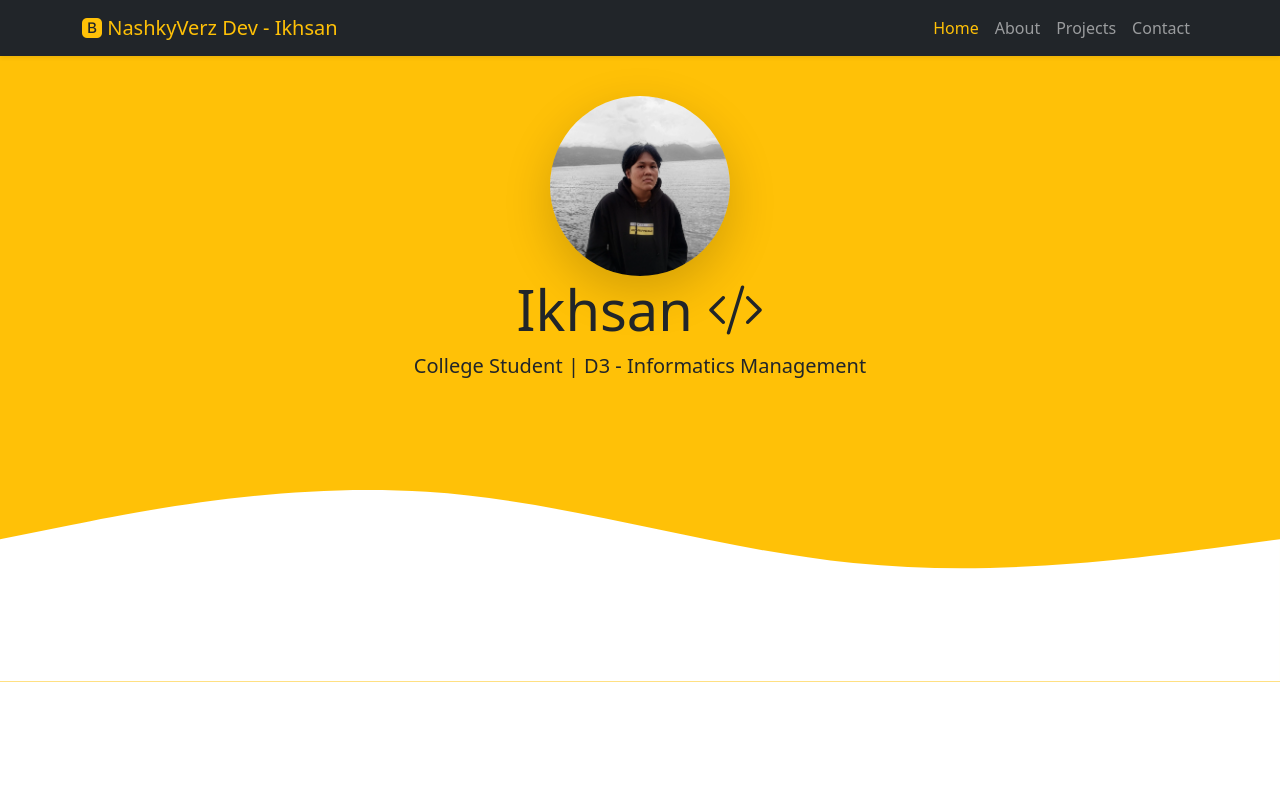
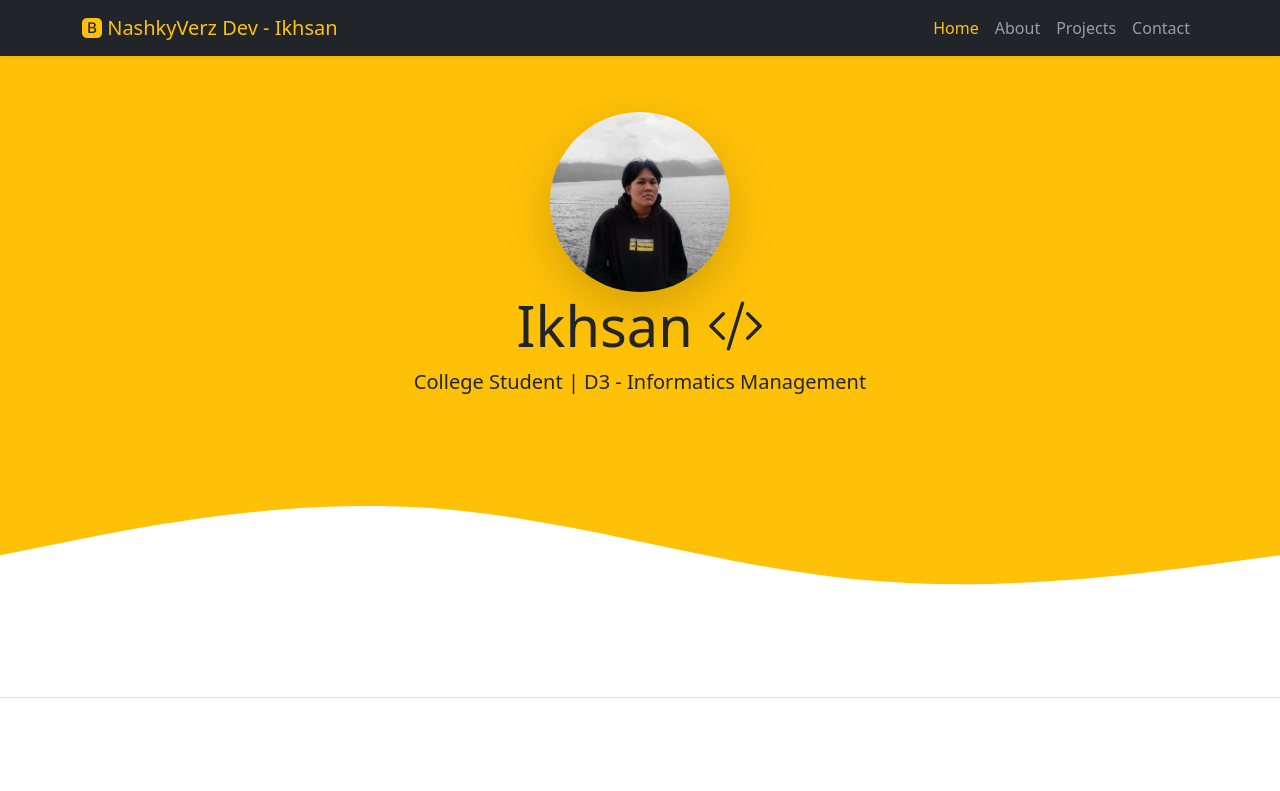
Before and after one commit to NashkyVerz/nashkyverz.github.io, a plain HTML site: page index.html in a window 1280 px wide. Shown: the top 791 px of the page. Drawn offline with nearby package versions, Linux system fonts and the light colour scheme.

Commit message:
Some Changes for minor udpate

```diff
--- a/index.html
+++ b/index.html
@@ -56,7 +56,7 @@
 
   <!-- Jumbotron -->
   <section class="jumbotron text-center">
-    <img src="img/profileimg.webp" alt="Ikhsan" width="180" class="rounded-circle shadow-lg" data-aos="flip-up" />
+    <img src="img/profileimg.webp" alt="Ikhsan" width="180" class="rounded-circle shadow-lg" data-aos="flip-down" />
     <h1 class="display-4 fw-normal" data-aos="zoom-in" data-aos-duration="1000" data-aos-delay="200">Ikhsan <i
         class="bi bi-code-slash"></i></h1>
     <p class="lead fw-normal" data-aos="fade-up" data-aos-duration="1000" data-aos-delay="400">College Student | D3 -
@@ -255,7 +255,7 @@
 
   <!-- footer -->
   <footer class="bg-dark text-white text-center pb-5">
-    <p class="text-warning">Created with <i class="bi bi-heart-fill"></i> by <a
+    <p class="text-warning" data-aos="fade-up">Created with <i class="bi bi-heart-fill"></i> by <a
         href="https://www.instagram.com/nashkyverz/" class="text-warning fw-bold">Ikhsan</a></p>
   </footer>
   <!-- End Footer -->
@@ -268,7 +268,9 @@
   <!-- Script Animate On Scroll -->
   <script src="https://unpkg.com/aos@next/dist/aos.js"></script>
   <script>
-    AOS.init();
+    AOS.init({
+      once: true
+    });
   </script>
 
   <!-- Script Javascript form with Google Sheet -->
--- a/style.css
+++ b/style.css
@@ -1,5 +1,5 @@
 .jumbotron {
-  padding-top: 6rem;
+  padding-top: 7rem;
   background-color: #ffc107;
 }
 
```
